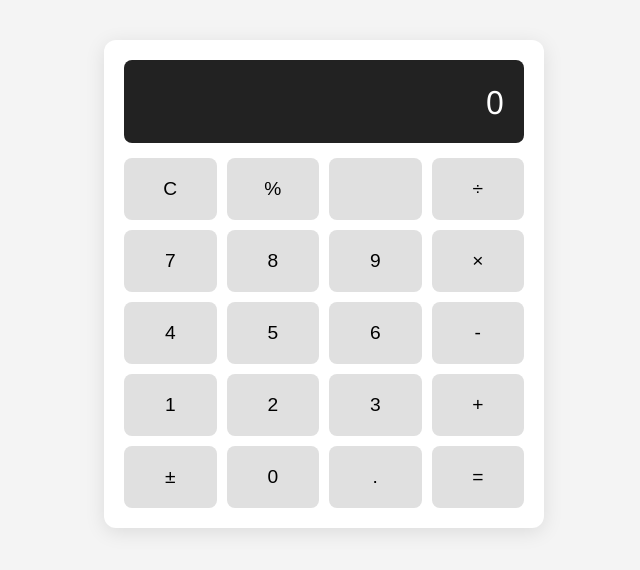
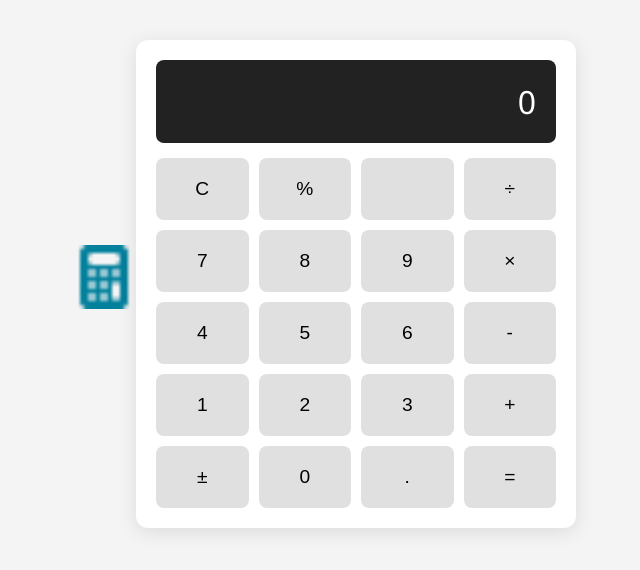
Before and after one commit to theaby/theaby.github.io, a plain HTML site: page index.html in a window 1280 px wide. Shown: the part 116-686 px from the top of the page, without its empty margins (316-956 px from the left). Drawn offline with Linux system fonts and the light colour scheme.

Commit message:
Add files via upload

```diff
--- a/index.html
+++ b/index.html
@@ -3,11 +3,15 @@
 <head>
   <meta charset="UTF-8" />
   <meta name="viewport" content="width=device-width, initial-scale=1.0" />
-  <title>Enhanced Calculator</title>
+  <title>Calculator App</title>
   <link rel="stylesheet" href="style.css" />
   <link rel="manifest" href="manifest.json" />
+  <link rel="icon" href="icon.png" type="image/png">
 </head>
 <body>
+  <div class="app-logo" style="text-align:center; margin-bottom:10px;">
+    <img src="icon.png" alt="App Logo" width="64" height="64">
+  </div>
   <div class="calculator">
     <div class="display" id="display">0</div>
     <div class="buttons">
@@ -35,7 +39,7 @@
       <button onclick="append('0')">0</button>
       <button onclick="append('.')">.</button>
       <button onclick="calculate()">=</button>
-    </div>
+  </div>
   </div>
 
   <script>
```
